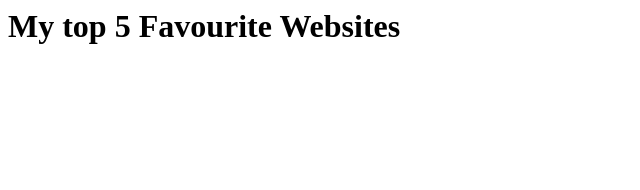
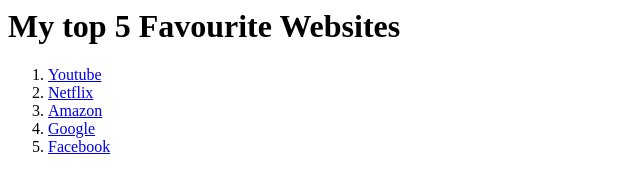
Before and after one commit to fauadanwar/FullStack, a plain HTML site: page 3.2 Anchor Elements/index.html in a window 1280 px wide. Shown: the whole page, without its empty margins (0-640 px from the left). Drawn offline with Linux system fonts and the light colour scheme.

Commit message:
anchor tag

```diff
--- a/3.2 Anchor Elements/index.html
+++ b/3.2 Anchor Elements/index.html
@@ -1,2 +1,9 @@
 <h1>My top 5 Favourite Websites</h1>
 <!-- Write your code below -->
+ <ol>
+    <li><a href="https://www.youtube.com/">Youtube</a></li>
+    <li><a href="https://www.netflix.com/">Netflix</a></li>
+    <li><a href="https://www.amazon.com/">Amazon</a></li>
+    <li><a href="https://www.google.com/">Google</a></li>
+    <li><a href="https://www.facebook.com/">Facebook</a></li>
+ </ol>
```
